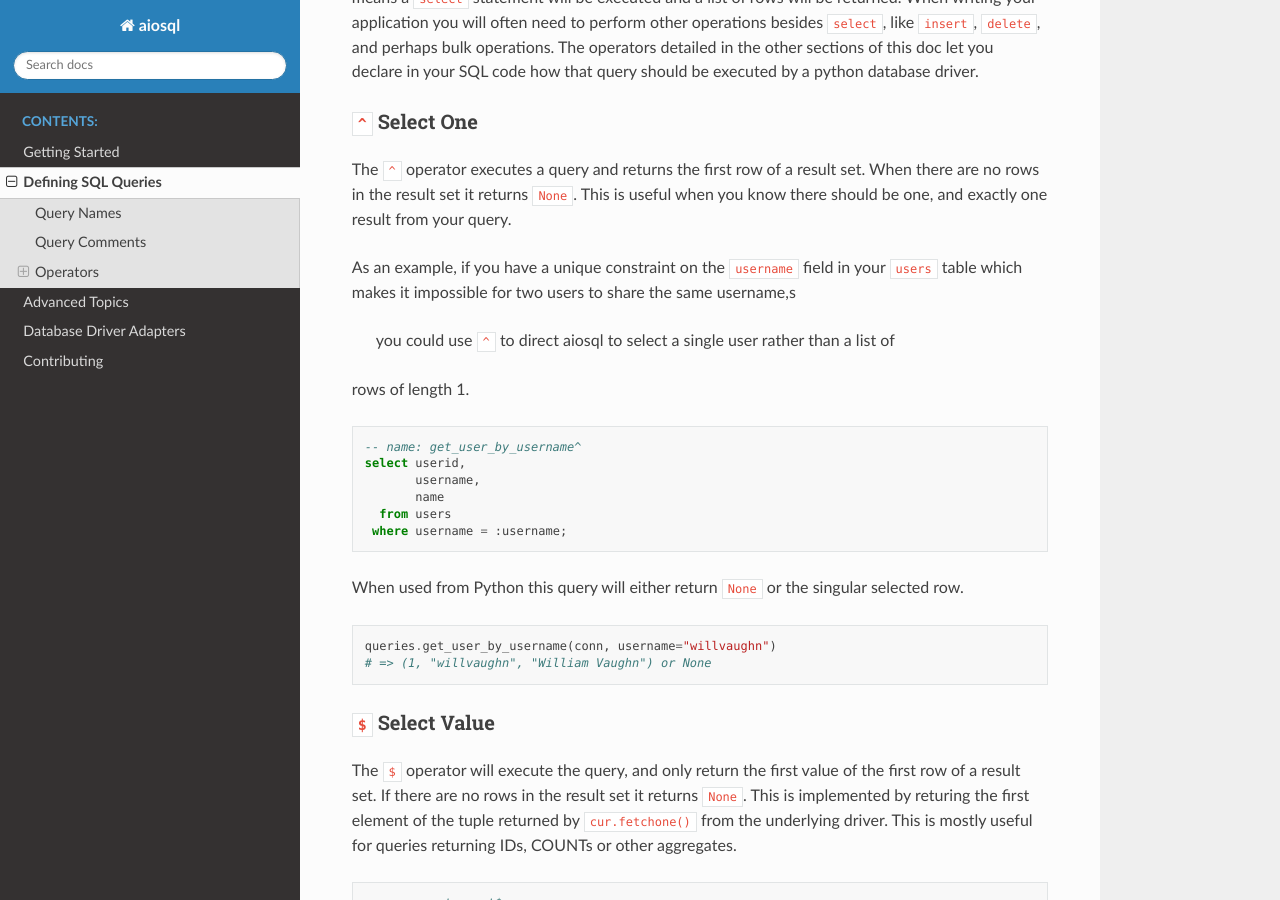
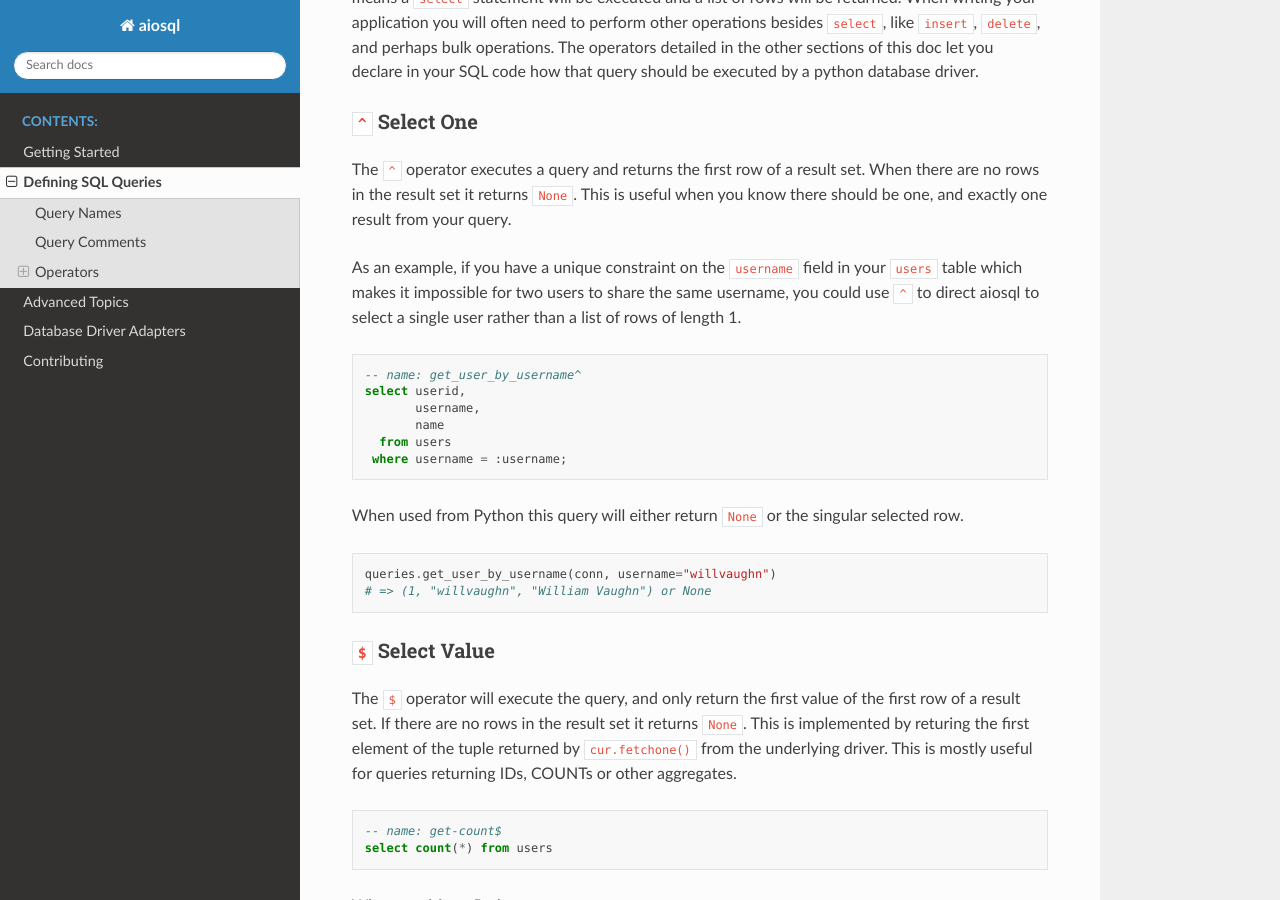
Before and after one commit to nackjicholson/aiosql, a Sphinx documentation site: the page built from docs/source/defining-sql-queries.rst, in a window 1280 px wide and 900 px high, scrolled down 1346 px. Built offline with Sphinx 7.4.7 and the Read the Docs theme 2.0.0, drawn with Linux system fonts in a browser that asks for light colours; pages that are not in the unit, such as notebooks, are missing from menus.

Commit message:
Add *.rst checks

```diff
--- a/dev-requirements.txt
+++ b/dev-requirements.txt
@@ -7,6 +7,7 @@
 twine
 sphinx>=4,<5
 sphinx-rtd-theme>=0.5.2
+rstcheck
 # checking tools
 black>=22.3.0
 coverage
--- a/docs/source/contributing.rst
+++ b/docs/source/contributing.rst
@@ -40,7 +40,7 @@
 
 All subsequent steps will assume you are using python within your activated virtual environment.
 
-2. Install your environment to the dependencies defined in ``dev-requirements.txt``
+1. Install your environment to the dependencies defined in ``dev-requirements.txt``
 
 Note: different versions of Python may install different versions of dependencies.
 As `aiosql` is more or less expected to work with all these module versions, the
@@ -50,7 +50,7 @@
 
     pip install -r dev-requirements.txt
 
-3. Run tests
+1. Run tests
 
 .. code:: sh
 
--- a/docs/source/defining-sql-queries.rst
+++ b/docs/source/defining-sql-queries.rst
@@ -79,8 +79,8 @@
 This is useful when you know there should be one, and exactly one result from your query.
 
 As an example, if you have a unique constraint on the ``username`` field in your
-``users`` table which makes it impossible for two users to share the same username,s
- you could use ``^`` to direct aiosql to select a single user rather than a list of
+``users`` table which makes it impossible for two users to share the same username,
+you could use ``^`` to direct aiosql to select a single user rather than a list of
 rows of length 1.
 
 .. code:: sql
@@ -167,7 +167,7 @@
 
     queries = aiosql.from_path("blogs.sql", "sqlite3")
     # ... connection code ...
-    blogid = queries.publish_blog(conn, userid=1, title="Hi" content="blah blah.")
+    blogid = queries.publish_blog(conn, userid=1, title="Hi", content="blah blah.")
 
 PostgreSQL allows returning multiple values via the ``RETURNING`` clause of queries.
 This same query using ``psycopg`` or ``psycopg2`` might look like the following.
@@ -185,7 +185,7 @@
 
     queries = aiosql.from_path("blogs.sql", "psycopg2")
     # ... connection code ...
-    blogid, title = queries.publish_blog(conn, userid=1, title="Hi" content="blah blah.")
+    blogid, title = queries.publish_blog(conn, userid=1, title="Hi", content="blah blah.")
 
 Note that ``INSERT … RETURNING`` basically behaves as a ``SELECT``, so using ``^`` or ``$``
 would work as well.
--- a/docs/source/getting-started.rst
+++ b/docs/source/getting-started.rst
@@ -157,7 +157,6 @@
     The last one loaded will win.
     See :ref:`subdirectories` below to namespace queries.
 
-.. _subdirectories:
 
 Subdirectories
 ^^^^^^^^^^^^^^
```
Also changed, not shown: docs/source/advanced-topics.rst (+2 -5 lines), 2 other files.
